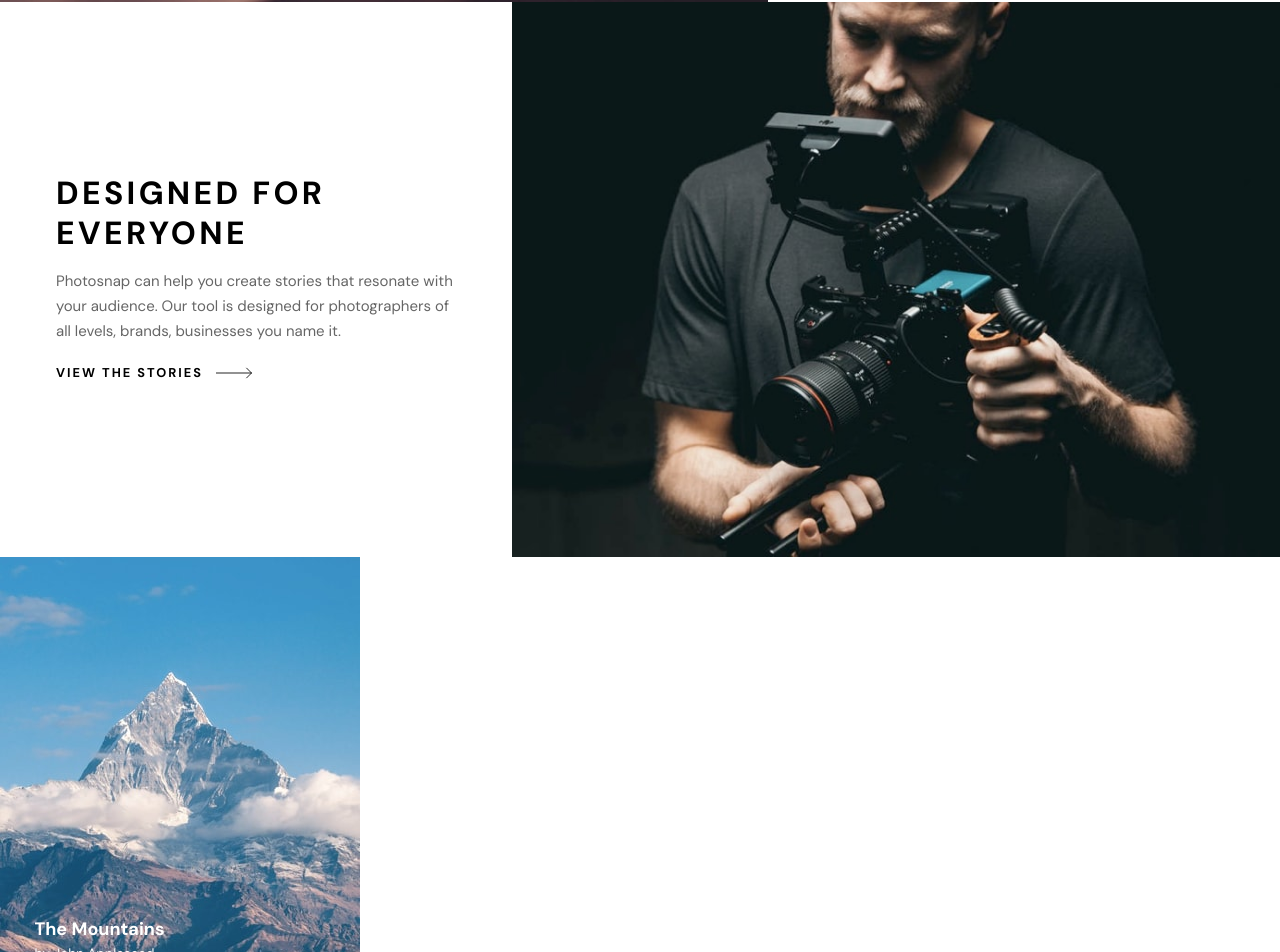
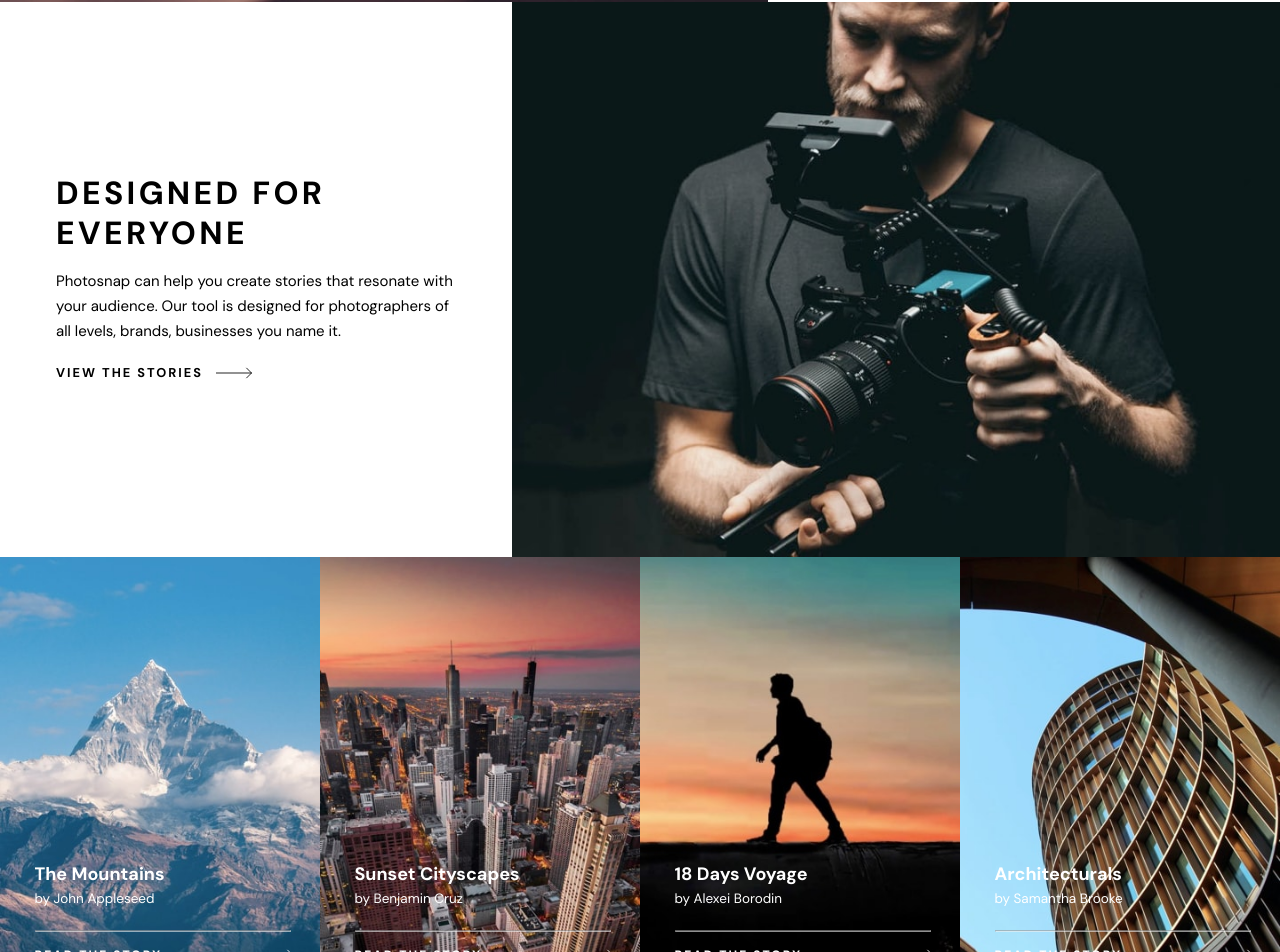
Before and after one commit to demahom18/photosnap-siteweb, a Vue app: page / in a window 1280 px wide. Shown: the part 1227-2179 px from the top of the page. Built offline with nearby package versions, Linux system fonts and the light colour scheme.

Commit message:
feat: generic transition group

```diff
--- a/src/App.vue
+++ b/src/App.vue
@@ -3,14 +3,7 @@
     <NavBar />
   </div>
   <div id="page">
-    <router-view v-slot="{ Component }">
-      <transition
-        name="route"
-        mode="out-in"
-      >
-        <component :is="Component" />
-      </transition>
-    </router-view>
+    <router-view />
   </div>
   <Footer />
 </template>
@@ -37,17 +30,4 @@ export default {
   margin: 0 auto;;
 }
 
-/**route transition */
-.route-enter-from {
-  transform: translateX(100%);
-}
-
-.route-enter-active,
-.route-leave-active {
-  transition: transform .5s ease;
-}
-
-.route-leave-to {
-  transform: translateX(-100%);
-}
 </style>
--- a/src/components/GroupTransition.vue
+++ b/src/components/GroupTransition.vue
@@ -1,7 +1,6 @@
 <template>
   <transition-group
     :tag="tag"
-    appear
     @before-enter="beforeEnter"
     @enter="enter"
   >
--- a/src/components/SectionBlock.vue
+++ b/src/components/SectionBlock.vue
@@ -1,18 +1,29 @@
 <template>
   <section class="section-block">
     <div class="text-wrap">
-      <TransitionReveal>
-        <div>
-          <TransitionReveal>
-            <h2>{{ title }}</h2>
-          </TransitionReveal>
-          <p>{{ resume }}</p>
-          <ArrowButton
-            v-if="hasButton"
-            :btn-text="textButton"
-          />
-        </div>
-      </TransitionReveal>
+      <GroupTransition
+        tag="div"
+        appear
+      >
+        <h2
+          key="1"
+          data-index="1"
+        >
+          {{ title }}
+        </h2>
+        <p
+          key="2"
+          data-index="2"
+        >
+          {{ resume }}
+        </p>
+        <ArrowButton
+          v-if="hasButton"
+          key="3"
+          :btn-text="textButton"
+          data-index="3"
+        />
+      </GroupTransition>
     </div>
     <div class="img">
       <slot name="image" />
@@ -22,9 +33,10 @@
 
 <script>
 import ArrowButton from './ArrowButton.vue'
-import TransitionReveal from './TransitionReveal.vue'
+import GroupTransition from './GroupTransition.vue'
+// import TransitionReveal from './TransitionReveal.vue'
 export default {
-  components: { ArrowButton, TransitionReveal },
+  components: { ArrowButton, GroupTransition },
   props: {
     title: {
       type: String,
--- a/src/components/StoryFeatured.vue
+++ b/src/components/StoryFeatured.vue
@@ -18,35 +18,47 @@
         alt="mount appalachia"
       >
     </picture>
-    <transition-group
-      name="list"
+    <GroupTransition
       tag="div"
       appear
     >
       <span
         key="1"
+        data-index="1"
         class="hero-title"
       >Last month's featured story</span>
-      <h2 key="2">
+      <h2
+        key="2"
+        data-index="2"
+      >
         Hazy Full moon of appalachia
       </h2>
-      <span key="3">March 2nd 2020 by John Appleseed</span>
-      <p key="5">
+      <span
+        key="3"
+        data-index="3"
+      >March 2nd 2020 by John Appleseed</span>
+      <p
+        key="4"
+        data-index="4"
+      >
         The dissected plateau area, while not actually made up of geological mountains, is popularly called "mountains," especially in eastern Kentucky and West Virginia, and while the ridges are not high, the terrain is extremely rugged
       </p>
       <ArrowButton
-        key="6"
+        key="5"
+        data-index="5"
         btn-text="Read the story"
       />
-    </transition-group>
+    </GroupTransition>
   </div>
 </template>
 
 <script>
 import ArrowButton from '../components/ArrowButton.vue'
+import GroupTransition from './GroupTransition.vue'
 export default {
   components: {
-    ArrowButton
+    ArrowButton,
+    GroupTransition
   }
 }
 </script>
--- a/src/components/StoryList.vue
+++ b/src/components/StoryList.vue
@@ -1,5 +1,9 @@
 <template>
-  <GroupTransition tag="div">
+  <GroupTransition
+    tag="div"
+    class="story-list"
+    appear
+  >
     <div
       v-for="(story, index) in latestStories"
       :key="story.title"
--- a/src/router/index.js
+++ b/src/router/index.js
@@ -38,7 +38,7 @@ const scrollBehavior = (to, from, savedPosition) => {
 const router = createRouter({
   history: createWebHistory(process.env.BASE_URL),
   routes,
-  // scrollBehavior
+  scrollBehavior
 })
 
 export default router
--- a/src/views/Pricing.vue
+++ b/src/views/Pricing.vue
@@ -1,8 +1,10 @@
 <template>
-  <PricingHero class="pricing-hero" />
-  <PlanOption />
-  <CompareTable />
-  <BottomPage />
+  <div>
+    <PricingHero class="pricing-hero" />
+    <PlanOption />
+    <CompareTable />
+    <BottomPage />
+  </div>
 </template>
 
 <script>
--- a/src/views/Stories.vue
+++ b/src/views/Stories.vue
@@ -2,7 +2,7 @@
   <div class="stories-page">
     <StoryFeatured />
     <div class="stories">
-      <GroupTransition>
+      <GroupTransition appear>
         <template
           v-for="(story, index) in stories"
           :key="story.title"
@@ -21,7 +21,6 @@
 <script>
 import { inject } from 'vue'
 import GroupTransition from '../components/GroupTransition.vue'
-
 import StoryCard from '../components/StoryCard.vue'
 import StoryFeatured from '../components/StoryFeatured.vue'
 export default {
```
Also changed, not shown: src/views/Features.vue (+11 -118 lines).
